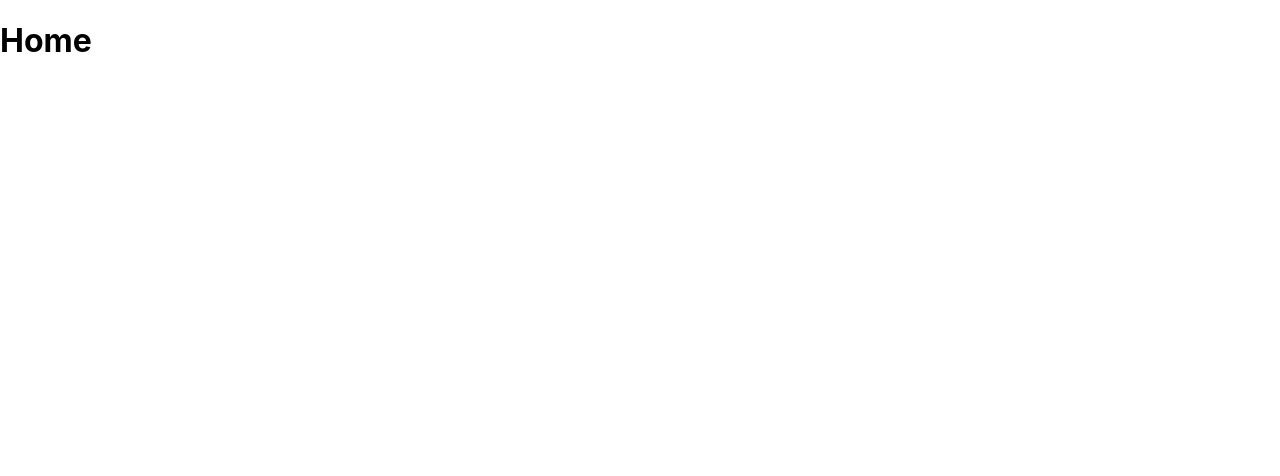
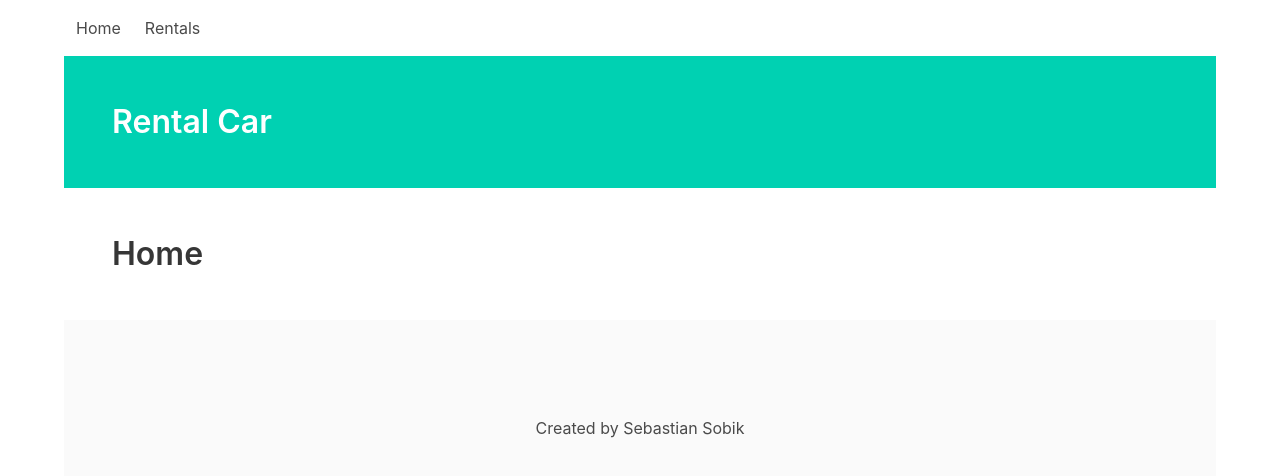
Before and after one commit to kibos92/car-rental, a React (Create React App) app in the folder front-end/: page / in a window 1280 px wide. Shown: the top 476 px of the page. Built offline with nearby package versions, Linux system fonts and the light colour scheme; the HTML template or start-up script is replaced by a standard one.

Commit message:
bulma included

```diff
--- a/front-end/public/index.html
+++ b/front-end/public/index.html
@@ -10,6 +10,7 @@
       content="Web site for rental a car"
     />
     <title>Car Rental</title>
+    <link rel="stylesheet" href="https://cdn.jsdelivr.net/npm/bulma@0.9.4/css/bulma.min.css">
   </head>
   <body>
     <noscript>You need to enable JavaScript to run this app.</noscript>
--- a/front-end/src/App.tsx
+++ b/front-end/src/App.tsx
@@ -11,6 +11,9 @@ import Rentals from './components/Rentals';
 import Departments from './components/Departments';
 import Cars from './components/Cars';
 import Home from './components/Home';
+import Navbar from './components/NavBar';
+import Hero from './components/Hero';
+import Footer from './components/Footer';
 
 const queryClient = new QueryClient();
 
@@ -35,9 +38,23 @@ const router = createBrowserRouter([
 
 function App() {
   return (
+    <div className='container is-widescreen'>
+      <div className='navbar'>
+        <Navbar />
+      </div>
+      <div className='hero'>
+      <Hero />
+      </div>
+      <div className='section'>
     <QueryClientProvider client={queryClient}>
     <RouterProvider router={router} />
     </QueryClientProvider>
+    </div>
+    <div className='footer'>
+      <Footer />
+    </div>
+    </div>
+
   );
 }
 
--- /dev/null
+++ b/front-end/src/components/Footer.tsx
@@ -0,0 +1,13 @@
+const Footer = () => {
+    return (
+        <footer className="footer">
+        <div className="content has-text-centered">
+          <p>
+            Created by Sebastian Sobik
+          </p>
+        </div>
+      </footer>
+    )
+  }
+
+  export default Footer
--- /dev/null
+++ b/front-end/src/components/Hero.tsx
@@ -0,0 +1,13 @@
+const Hero = () => {
+    return (
+        <section className="hero is-primary">
+        <div className="hero-body">
+        <p className="title">
+          Rental Car
+        </p>
+        </div>
+        </section>
+    )
+  }
+
+  export default Hero
--- a/front-end/src/components/Home.tsx
+++ b/front-end/src/components/Home.tsx
@@ -1,6 +1,6 @@
 const Home = () => {
     return (
-      <h1>Home</h1>
+      <h1 className="title">Home</h1>
     )
   }
 
--- /dev/null
+++ b/front-end/src/components/NavBar.tsx
@@ -0,0 +1,34 @@
+const Navbar = () => {
+    return (
+        <nav className='navbar is primary' role='navigation' aria-label='main navigation'>
+      <div className='navbar-brand'>
+
+        <a
+          role='button'
+          className={'navbar-burger burger'}
+          aria-label='menu'
+          aria-expanded='false'
+          data-target='navbar'
+        >
+          <span aria-hidden='true'></span>
+          <span aria-hidden='true'></span>
+          <span aria-hidden='true'></span>
+        </a>
+      </div>
+      <div id='navbar' className='navbar-menu'>
+        <div className='navbar-end'>
+          <div className='navbar-item'>
+            <a href='/' className='navbar-item'>
+              Home
+            </a>
+            <a href='/rentals' className='navbar-item'>
+              Rentals
+            </a>
+          </div>
+        </div>
+      </div>
+    </nav>
+    )
+  }
+
+  export default Navbar
--- a/front-end/src/components/Rentals.tsx
+++ b/front-end/src/components/Rentals.tsx
@@ -1,3 +1,4 @@
+import { useState, ChangeEvent } from 'react';
 import {useQueryClient, useQuery, useMutation} from 'react-query';
 import RentalDataService from '../services/rental.service';
 
@@ -14,6 +15,13 @@ const Rentals = () => {
     },
   })
 
+  const [rentalName, setRentalName] = useState('')
+
+  const handleRentalNameInputChange = (event: ChangeEvent<HTMLInputElement>) => {
+    setRentalName(event.target.value);
+};
+
+
     return (
       <div>
       <ul>
@@ -21,18 +29,25 @@ const Rentals = () => {
           <li key={rental._id}>{rental.title}</li>
         ))}
       </ul>
+      <form>
+      <label>Name</label>
+        <input
+          type='name'
+          value={rentalName}
+          onChange={handleRentalNameInputChange}
+        />
 
       <button
         onClick={() => {
           mutation.mutate({
-            _id: 1,
-            description: "rental car",
-            title: 'Sixt',
+            description: "rental",
+            title: rentalName
           })
         }}
       >
         Add Rental
       </button>
+      </form>
     </div>
     )
   }
```
